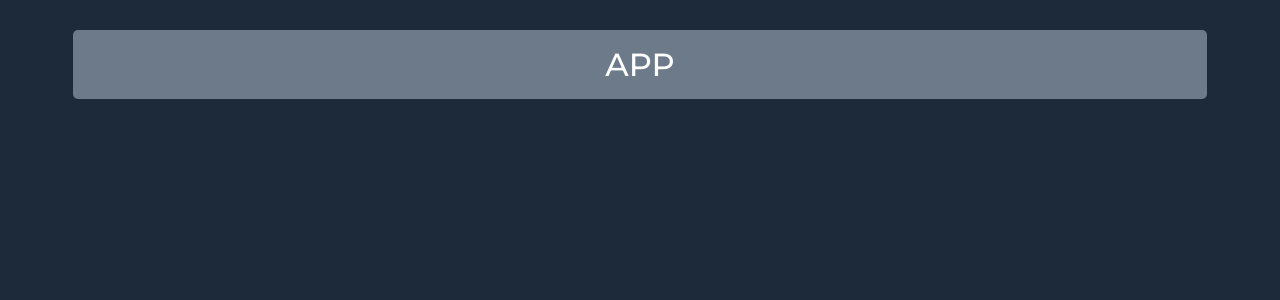
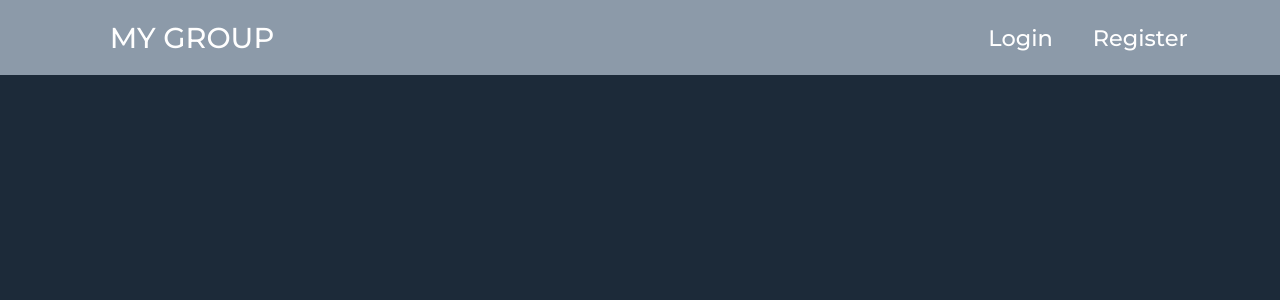
Before and after one commit to giacomo9999/BFW-Rebuild-210827, a React (Create React App) app in the folder client/: page / in a window 1280 px wide. Shown: the top 300 px of the page. Built offline with nearby package versions, Linux system fonts and the light colour scheme.

Commit message:
Built and styled navbar.

```diff
--- a/client/src/App.js
+++ b/client/src/App.js
@@ -1,8 +1,14 @@
+import { BrowserRouter, Route } from "react-router-dom";
+
+import { NavBar } from "./components/NavBar";
+
 function App() {
   return (
-    <div className="container-outer">
-      <h1>APP</h1>
-    </div>
+    <BrowserRouter>
+      <div>
+        <NavBar />
+      </div>
+    </BrowserRouter>
   );
 }
 
--- /dev/null
+++ b/client/src/components/NavBar.js
@@ -0,0 +1,29 @@
+import { Link } from "react-router-dom";
+
+export const NavBar = () => {
+  return (
+    <nav>
+      <ul>
+        <div className="nav-item-group">
+          <li>
+            <Link to="/">
+              <h2>MY GROUP</h2>
+            </Link>
+          </li>
+        </div>
+        <div className="nav-item-group">
+          <li>
+            <Link to="/login">
+              <h3>Login</h3>
+            </Link>
+          </li>
+          <li>
+            <Link to="/register">
+              <h3>Register</h3>
+            </Link>
+          </li>
+        </div>
+      </ul>
+    </nav>
+  );
+};
--- a/client/src/index.css
+++ b/client/src/index.css
@@ -17,24 +17,6 @@ code {
   Cool Grey 10: #BCCAD9
   Cool Grey 11: #C5D3E2
    */
-
-/* Paste in <head> of index.html:  */
-
-/* <link rel="preconnect" href="https://fonts.gstatic.com" />
-  <link
-    href="https://fonts.googleapis.com/css2?family=Montserrat:wght@400;500;700&display=swap"
-    rel="stylesheet"
-  />
-
-  <link
-    href="https://fonts.googleapis.com/css?family=Oswald:200,300,400,500,600,700&display=swap"
-    rel="stylesheet"
-  />
-
-  <script
-    src="https://kit.fontawesome.com/fc5fc84c88.js"
-    crossorigin="anonymous"
-  ></script> */
 
 /* Organizational */
 * {
@@ -58,7 +40,6 @@ body {
   height: 100vh;
   overflow: hidden;
   margin: 0;
-  padding: 10px;
   -webkit-font-smoothing: antialiased;
   -moz-osx-font-smoothing: grayscale;
 }
@@ -74,15 +55,11 @@ h3,
 h4,
 p {
   font-weight: 500;
-  text-align: center;
-  /* color 11 */
   color: white;
-  padding: 0;
-  margin: 5px;
+  /* padding: 0; */
 }
 
 .dark {
-  /* color 0 */
   color: black;
 }
 
@@ -90,7 +67,6 @@ p {
   width: 90%;
   padding: 10px;
   margin: 20px auto 10px;
-  /* background color 5 */
   background-color: #6c7a89;
   border-radius: 5px;
 }
@@ -98,19 +74,15 @@ p {
 .container-inner {
   width: 85%;
   margin: 10px auto 5px;
-  /* background color 2 */
   background-color: #3c4a59;
   padding: 10px;
   border-radius: 5px;
 }
 
 /* Lists: */
-
+/*
 ul {
   width: 80%;
-  border-radius: 5px;
-  /* background color 11 */
-  background-color: #c5d3e2;
   padding: 10px;
   margin: 10px auto;
   list-style: none;
@@ -121,9 +93,8 @@ li {
   font-weight: 600;
   text-align: center;
   margin: 5px;
-  /* color 0 */
   color: #1c2a39;
-}
+} */
 
 /* Tables: */
 
@@ -169,7 +140,6 @@ button {
 .h-form {
   width: 50%;
   margin: 25px auto;
-  /* border color 9 */
   border: 1px solid #acbac9;
   padding: 15px;
   box-sizing: border-box;
@@ -179,7 +149,6 @@ button {
   display: block;
   padding: 7px;
   box-sizing: border-box;
-  /* background color 8 */
   background-color: #9caab9;
 }
 
@@ -193,7 +162,6 @@ button {
 }
 
 .h-form .h-btn {
-  /* background color 6 */
   background-color: #7c8a99;
   color: white;
   display: block;
@@ -205,28 +173,44 @@ button {
 }
 
 .h-form .h-btn:hover {
-  /* background color 8 */
   background-color: #405368;
   cursor: pointer;
 }
 
 .h-form .h-btn:active {
-  /* background color 4 */
   background-color: #5c6a79;
 }
 
 /* Navbar (Top)*/
+
+nav {
+  width: 100%;
+  display: flex;
+
+  background-color: #8c9aa9;
+}
 
 nav ul {
   list-style: none;
   margin: 0;
   padding: 0;
   width: 100%;
-  text-align: center;
+  display: flex;
+  flex-direction: row;
+  justify-content: space-between;
+  align-items: center;
+}
+
+nav .nav-item-group {
+  width: 30%;
+  display: flex;
+  flex-direction: row;
+  justify-content: center;
 }
 
 nav li {
-  display: inline-block;
+  font-size: 1.2em;
+  font-weight: 600;
   margin: 20px;
 }
 
@@ -235,9 +219,11 @@ nav a {
   color: black;
 }
 
-nav a:hover,
-nav a:active {
-  color: orange;
+nav h3:hover,
+nav h3:active,
+nav h2:hover,
+nav h2:active {
+  color: #111;
 }
 
 nav .selectedLink {
```
Also changed, not shown: 1 other file (tests, documents, lock files or other folders).
